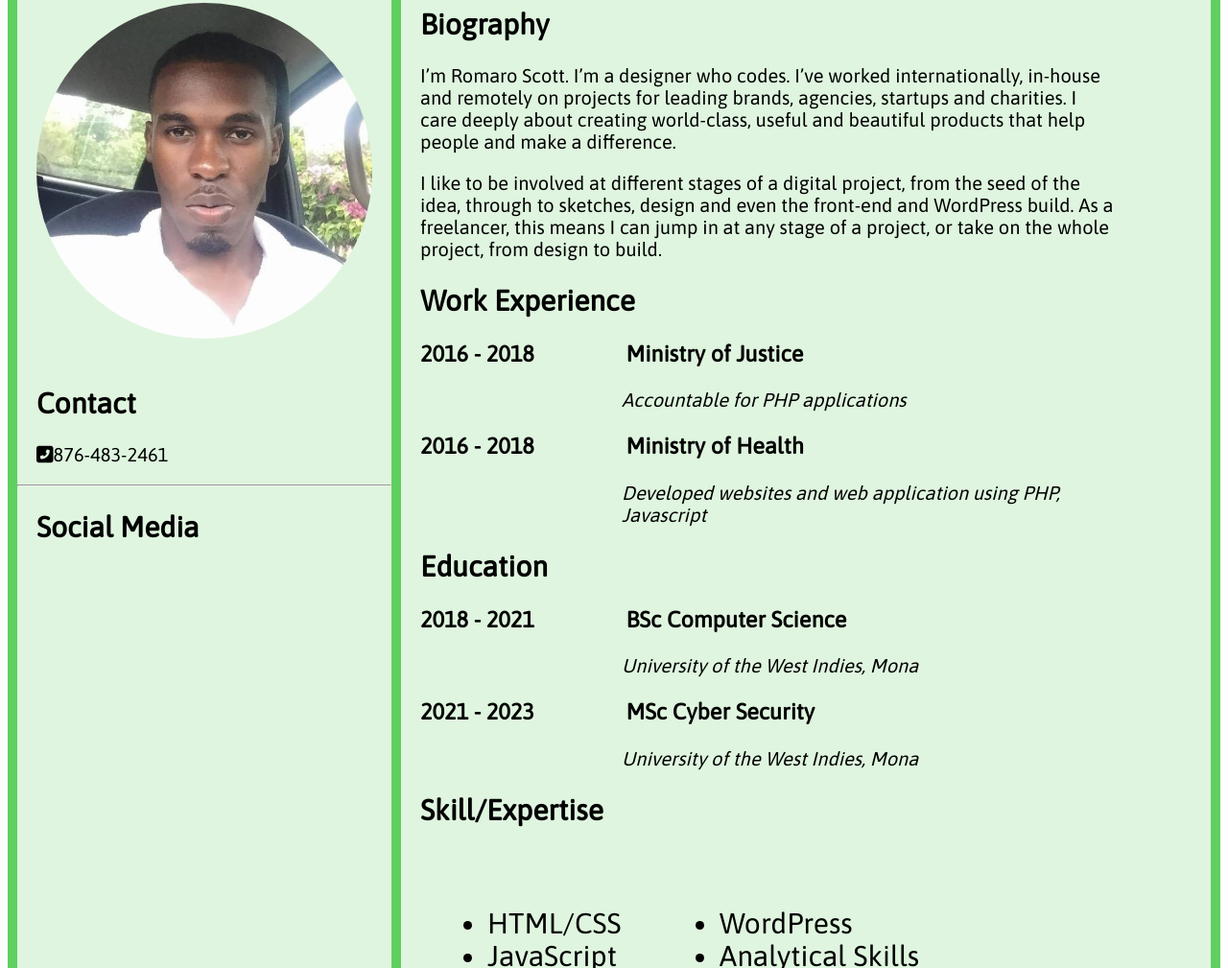
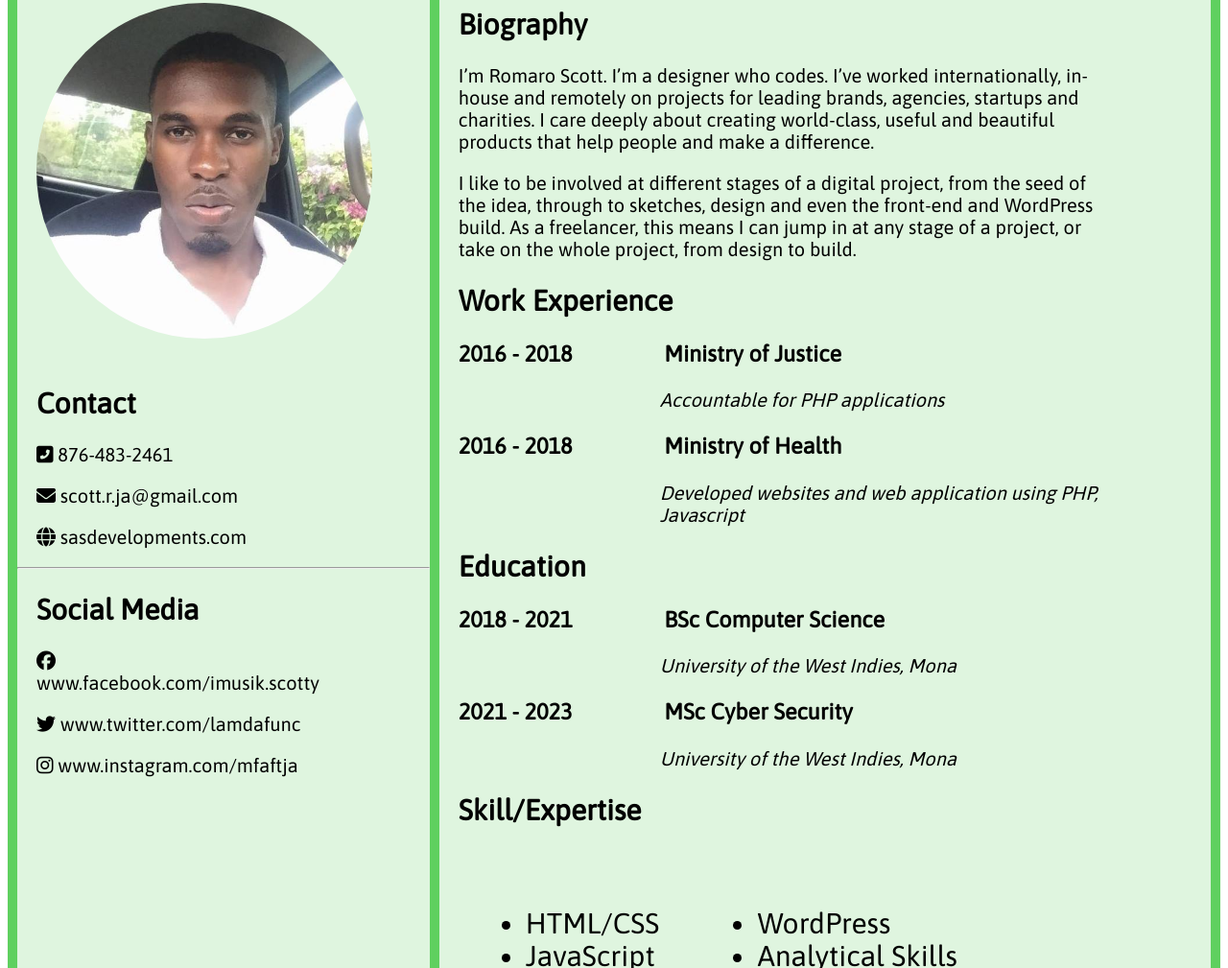
Before and after one commit to mrrtscott/info2180-project1, a plain HTML site: page index.html in a window 1280 px wide. Shown: the part 305-1314 px from the top of the page at 96% size. Drawn offline with Linux system fonts and the light colour scheme.

Commit message:
project ended

```diff
--- a/index.html
+++ b/index.html
@@ -6,6 +6,7 @@
     <link href="style.css" rel="stylesheet" type="text/css" />
     <link rel="stylesheet" href="https://cdnjs.cloudflare.com/ajax/libs/font-awesome/4.7.0/css/font-awesome.min.css">
     <script src='https://kit.fontawesome.com/a076d05399.js'></script>
+    <script defer src="https://use.fontawesome.com/releases/v5.0.8/js/brands.js" integrity="sha384-sCI3dTBIJuqT6AwL++zH7qL8ZdKaHpxU43dDt9SyOzimtQ9eyRhkG3B7KMl6AO19" crossorigin="anonymous"></script>
 
 </head>
 
@@ -44,12 +45,26 @@
 
             <h2>Contact</h2>
 
-            <p> <i class="fas fa-phone-square-alt"> </i>876-483-2461</p>
+            <p> <i class="fas fa-phone-square-alt"> </i> 876-483-2461</p>
+            <p> <i class="fas fa-envelope"> </i> <a href="mailto:scott.r.ja@gmail.com">scott.r.ja@gmail.com</a></p>
+            <p> <i class="fas fa-globe"> </i> <a href="sasdevelopments.com">sasdevelopments.com</a></p>
 
             <hr>
 
 
             <h2>Social Media</h2>
+
+            <p> <i class="fab fa-facebook"> </i>
+                <a href="https://www.facebook.com/imusik.scotty"> www.facebook.com/imusik.scotty</a>
+            </p>
+            <p> <i class="fab fa-twitter"> </i>
+                <a href="https://twitter.com/lamdafunc"></a> www.twitter.com/lamdafunc
+            </p>
+            <p> <i class="fab fa-instagram"> </i>
+                <a href="https://www.instagram.com/mfaftja/"> www.instagram.com/mfaftja</a>
+            </p>
+
+
         </div>
         <div class="item3">
             <h2>Biography</h2>
--- a/style.css
+++ b/style.css
@@ -122,3 +122,8 @@ p#edu-info {
     text-align: center;
     line-height: 0em;
 }
+
+a {
+    text-decoration: none !important;
+    color: black !important;
+}
```
